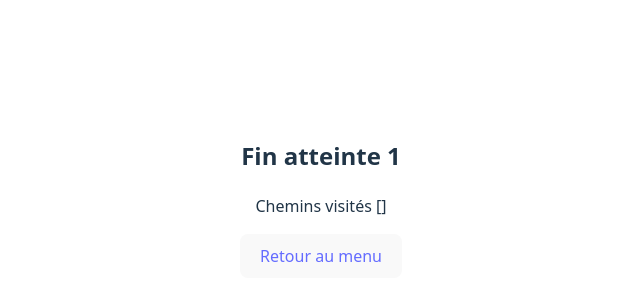
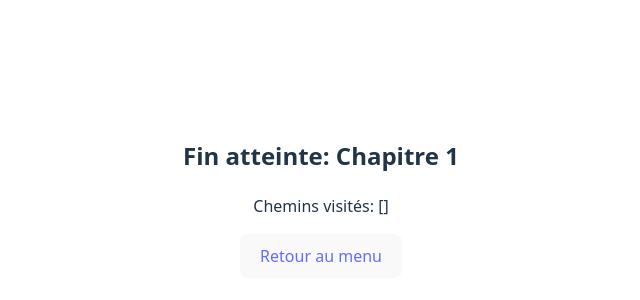
Before and after one commit to fenrir0wulf/webapp-creative-Benoit-Dana-TingYung-William, a Vue app in the folder ox-bezoar/: page /ending/1 in a window 1280 px wide. Shown: the part 202-502 px from the top of the page, without its empty margins (319-959 px from the left). Built offline with nearby package versions, Linux system fonts and the light colour scheme.

Commit message:
Tracking des choix et affichage a la fin

```diff
--- a/ox-bezoar/src/components/specific/ButtonPrimary.vue
+++ b/ox-bezoar/src/components/specific/ButtonPrimary.vue
@@ -7,7 +7,7 @@
         <ChoiceButton
         v-for="choice in choices"
         :textButton="choice.btntext"
-        @click="handleButton(choice.path)"
+        @click="handleButton(choice.path, choice.btntext)"
         />
     </div>
 </template>
@@ -17,11 +17,11 @@
         name:'ButtonPrimary',
         props: ['choices'],
         methods: {
-            handleButton(path) {
+            handleButton(path, choice) {
                 if(isNaN(path)){
                     this.$emit('endsHere', path);
                 }else {
-                    this.$emit('nextChapter', path);
+                    this.$emit('nextChapter', path, choice);
                 }
             }
         }
--- a/ox-bezoar/src/stores/useStoryStore.js
+++ b/ox-bezoar/src/stores/useStoryStore.js
@@ -18,5 +18,10 @@ export const useStoryStore = defineStore('story', {
         addVisited(chapterId) {
             this.visitedChapters.push(chapterId);
         },
+        resetStates() {
+            this.currentChapter = 1;
+            this.visitedChapters = [];
+            this.atEnd = false;
+        }
     }
 })
--- a/ox-bezoar/src/views/ChapterView.vue
+++ b/ox-bezoar/src/views/ChapterView.vue
@@ -49,18 +49,21 @@
         },
         created() {
             this.instanceChapter(this.currentChapter);
+            this.storyStore.resetStates();
         },
         computed: {
             ...mapStores(usePlayerStore, useStoryStore)
         },
         methods: {
-            gotoNextChapter(chapter) {
+            gotoNextChapter(chapter, choice) {
                 this.$router.push({
                     name: 'chapter',
                     params: {id: chapter},
                 });
                 this.storyStore.currentChapter = chapter;
-                this.storyStore.addVisited(chapter);
+                if(choice != "Continuer"){
+                    this.storyStore.addVisited(choice);
+                }
                 this.instanceChapter(chapter);
             },
             gotoEnd(end) {
--- a/ox-bezoar/src/views/EndingScreen.vue
+++ b/ox-bezoar/src/views/EndingScreen.vue
@@ -6,8 +6,8 @@
 
 <template>
     <div>
-        <h2>Fin atteinte {{ endingGet }} </h2>
-        <p>Chemins visités {{ visitedChapters }}</p>
+        <h2>Fin atteinte: {{ endingData.titre }} </h2>
+        <p>Chemins visités: {{ visitedChapters }}</p>
         <button><RouterLink :to="{name: 'home'}">Retour au menu</RouterLink> </button>
     </div>
 </template>
@@ -20,15 +20,20 @@
             return {
                 visitedChapters: null,
                 endingGet: null,
+                endingData: {
+                    id: null,
+                    titre: null,
+                },
             }
         },
         created() {
             this.visitedChapters = this.storyStore.getVisitedChapters;
             this.endingGet = this.$route.params.id;
+            this.endingData = this.storyStore.getStoryData.find(({id}) => id == this.endingGet);
         },
         computed: {
             ...mapStores(usePlayerStore, useStoryStore)
-        }
+        },
     }
 </script>
 
```
Also changed, not shown: ox-bezoar/src/data/histoire.json (+6 -10 lines), 1 other file (tests, documents, lock files or other folders).
